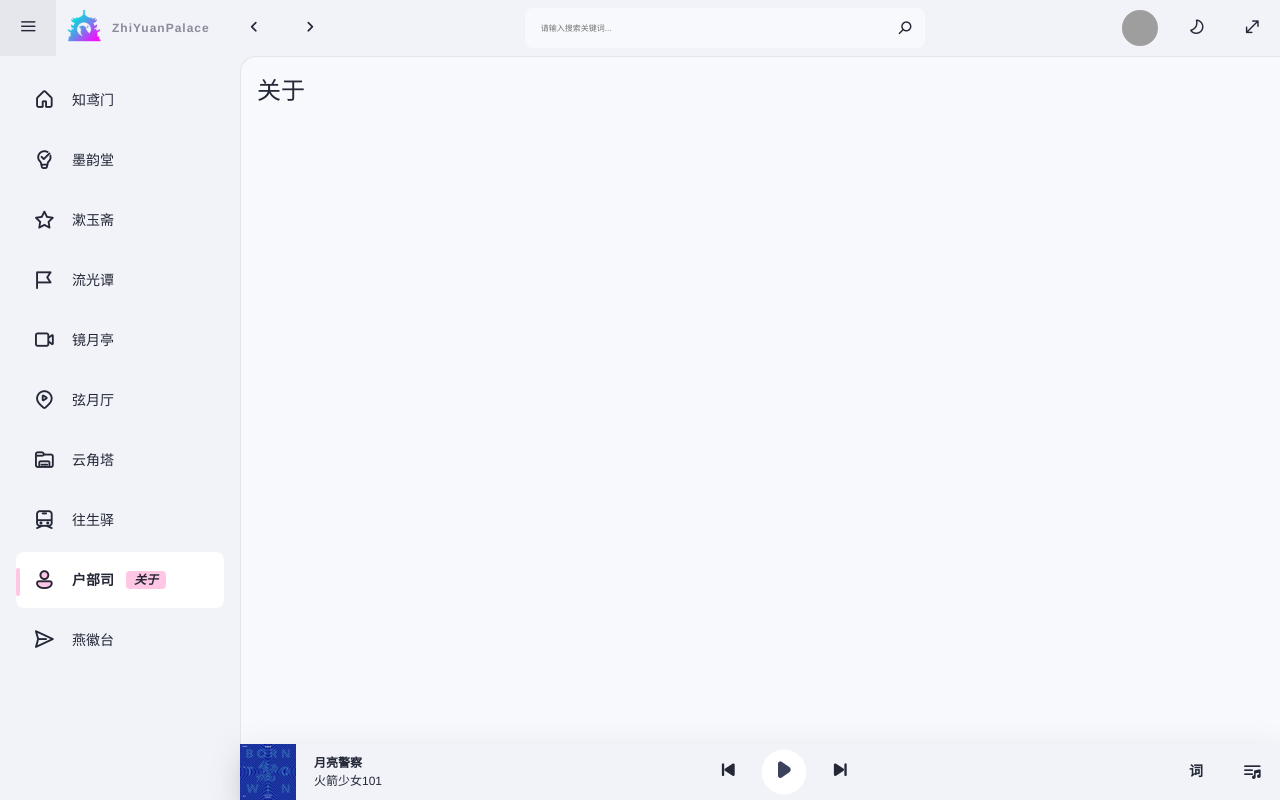
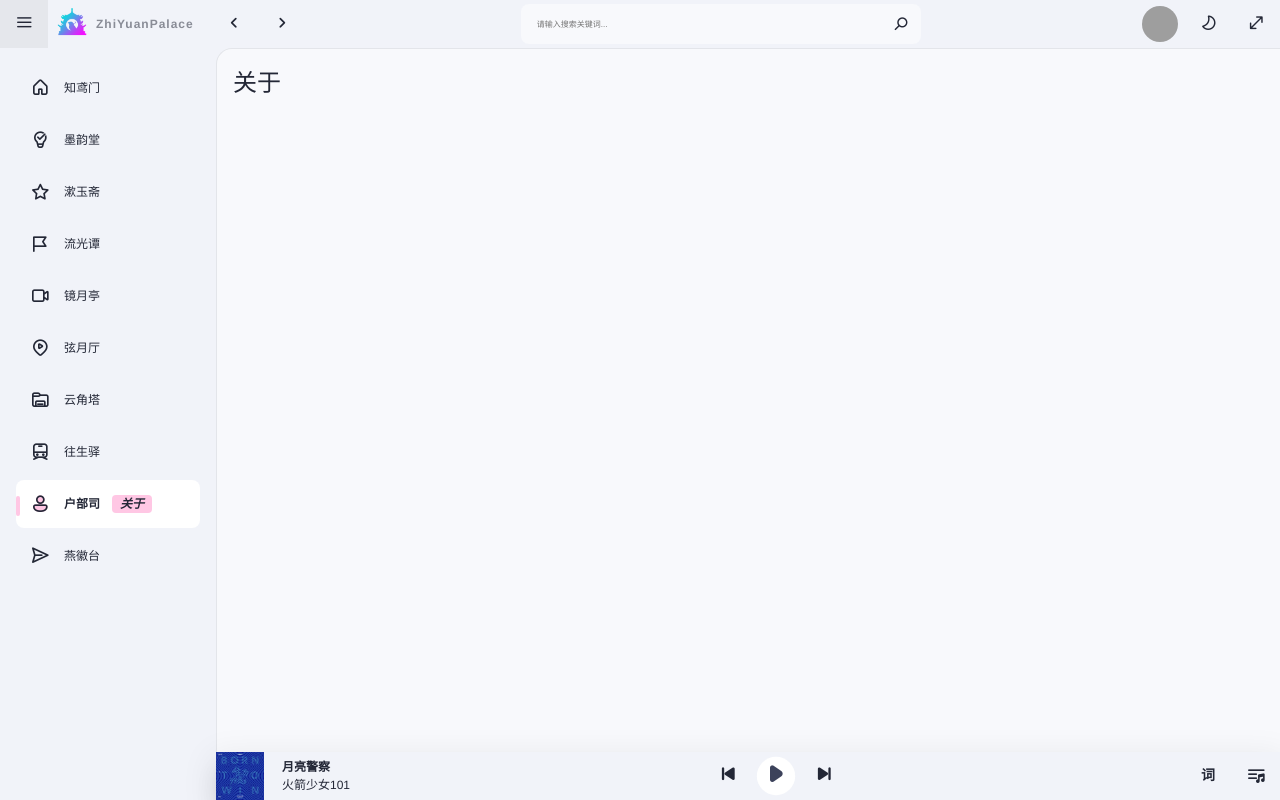
Before and after one commit to KybinYu/ZhiYuanPalace, a Vue app: page /about in a window 1280 px wide. Built offline with nearby package versions, Linux system fonts and the light colour scheme; grey boxes are pictures that could not be loaded.

Commit message:
Resize the layout

```diff
--- a/src/assets/css/common.css
+++ b/src/assets/css/common.css
@@ -8,7 +8,8 @@
   --common-grey-border-color: rgba(127, 127, 127, 0.2);
   --header-bar-height: var(--van-nav-bar-height);
   --footer-bar-height: var(--van-tabbar-height);
-  --side-bar-width: var(--spacer-15);
+  --side-bar-width: calc(var(--spacer-15) * 0.9);
+  --side-bar-item-height: var(--spacer-10);
 }
 :root[theme-mode='dark'] {
   --theme-color: #7f00ff;
@@ -79,8 +80,8 @@
   --text-color: var(--gray-color-4);
 }
 :root:root {
-  --van-nav-bar-height: var(--spacer-11);
-  --van-tabbar-height: var(--spacer-11);
+  --van-nav-bar-height: var(--spacer-10);
+  --van-tabbar-height: var(--spacer-10);
   --van-toast-default-width: var(--spacer-14);
   --van-toast-radius: var(--border-radius-xl);
   --van-toast-icon-size: var(--spacer-13);
--- a/src/assets/less/common.less
+++ b/src/assets/less/common.less
@@ -12,7 +12,8 @@
   --common-grey-border-color:rgba(127,127,127,0.2);
   --header-bar-height: var(--van-nav-bar-height);
   --footer-bar-height: var(--van-tabbar-height);
-  --side-bar-width: var(--spacer-15);
+  --side-bar-width: calc(var(--spacer-15) * 0.9);
+  --side-bar-item-height:var(--spacer-10);
 }
 :root[theme-mode='dark'] {
   --theme-color: #7f00ff;
@@ -86,8 +87,8 @@
 }
 //修改vant变量
 :root:root {
-  --van-nav-bar-height: var(--spacer-11);
-  --van-tabbar-height: var(--spacer-11);
+  --van-nav-bar-height: var(--spacer-10);
+  --van-tabbar-height: var(--spacer-10);
   --van-toast-default-width:var(--spacer-14);
   --van-toast-radius:var(--border-radius-xl);
   --van-toast-icon-size:var( --spacer-13);
--- a/src/views/CommonLayOut/HeaderBar/components/SwitchMenuButton.vue
+++ b/src/views/CommonLayOut/HeaderBar/components/SwitchMenuButton.vue
@@ -65,14 +65,14 @@ export default {
 @media (min-width: 1020px) {
   #layout-root {
     &.menu-switch {
-      --side-bar-width: 88px !important;
+      --side-bar-width: 80px !important;
     }
   }
 }
 //平板布局
 @media (max-width: 1019.99px) {
   #layout-root {
-    --side-bar-width: 88px !important;
+    --side-bar-width: 80px !important;
     .switch-menu-button {
       display: none;
     }
--- a/src/views/CommonLayOut/SideBar/components/Indicator.vue
+++ b/src/views/CommonLayOut/SideBar/components/Indicator.vue
@@ -13,9 +13,9 @@ export default {
       //bottom变化，通过倒数order确定
       indicator.style.bottom = `calc(${
         10 - order
-      } * (var(--spacer-11) + var(--spacer-3)) + var(--spacer-6))`
+      } * (var(--side-bar-item-height) + var(--spacer-3)) + var(--spacer-6))`
       //top变化，通过正数order确定
-      indicator.style.top = `calc(${order} * (var(--spacer-11) + var(--spacer-3)) + var(--spacer-6))`
+      indicator.style.top = `calc(${order} * (var(--side-bar-item-height) + var(--spacer-3)) + var(--spacer-6))`
     }
   },
   mounted() {
@@ -42,9 +42,9 @@ export default {
       //bottom变化，通过倒数order确定
       indicator.style.bottom = `calc(${
         10 - order - 1
-      } * (var(--spacer-11) + var(--spacer-3)) + var(--spacer-6))`
+      } * (var(--side-bar-item-height) + var(--spacer-3)) + var(--spacer-6))`
       //top变化，通过正数order确定
-      indicator.style.top = `calc(${order} * (var(--spacer-11) + var(--spacer-3)) + var(--spacer-6))`
+      indicator.style.top = `calc(${order} * (var(--side-bar-item-height) + var(--spacer-3)) + var(--spacer-6))`
     }
   }
 }
--- a/src/views/CommonLayOut/SideBar/components/SideBarNavigation.vue
+++ b/src/views/CommonLayOut/SideBar/components/SideBarNavigation.vue
@@ -174,7 +174,7 @@ export default {
     right: 0;
 
     > li {
-      height: var(--spacer-11);
+      height: var(--side-bar-item-height);
       margin-bottom: var(--spacer-3);
       width: 100%;
       border-radius: var(--border-radius-s);
@@ -190,7 +190,7 @@ export default {
 
         > .icon {
           height: 100%;
-          width: var(--spacer-11);
+          width: var(--side-bar-item-height);
           position: relative;
           flex: none;
           transform: translateY(0px);
@@ -201,7 +201,7 @@ export default {
             top: 0;
             width: 100%;
             height: 100%;
-            font-size: calc(var(--spacer-6) + 2px);
+            font-size: var(--spacer-6);
             display: flex;
             justify-content: center;
             align-items: center;
@@ -217,8 +217,9 @@ export default {
           }
         }
         > span {
-          font-size: calc(var(--spacer-5) + var(--spacer-2));
+          font-size: var(--spacer-5);
           display: inline-block;
+          flex: none;
 
           &.alias {
             opacity: 0;
@@ -228,7 +229,6 @@ export default {
             background-color: var(--theme-color);
             padding: 0 var(--spacer-4);
             border-radius: var(--border-radius-xs);
-            font-size: calc(var(--spacer-5));
           }
         }
       }
@@ -238,7 +238,8 @@ export default {
     position: absolute;
     top: 0;
     width: 100%;
-    height: 600px;
+    height: 520px;
+    height: calc(10 * (var(--side-bar-item-height) + var(--spacer-3)));
   }
 }
 
```
